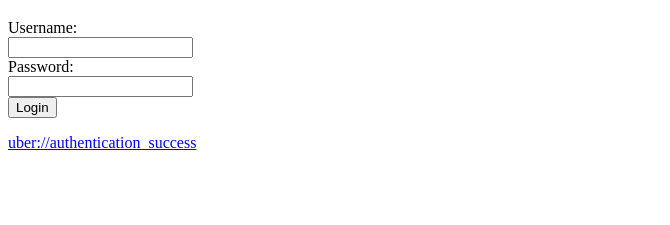
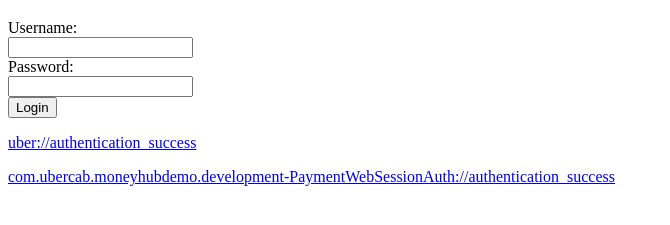
Before and after one commit to Constantine-Fry/deeplink-tester, a plain HTML site: page index.html in a window 1280 px wide. Shown: the part 61-286 px from the top of the page, without its empty margins (0-670 px from the left). Drawn offline with Linux system fonts and the light colour scheme.

Commit message:
Add another link with different schema.

```diff
--- a/index.html
+++ b/index.html
@@ -18,6 +18,10 @@
       <p class="bottom-three">
          <a href="uber://authentication_success?token=test_token_123&parameter1=one">uber://authentication_success</a>
       </p>
+
+      <p class="bottom-three">
+         <a href="com.ubercab.moneyhubdemo.development-PaymentWebSessionAuth://authentication_success?token=test_token_123&parameter1=one">com.ubercab.moneyhubdemo.development-PaymentWebSessionAuth://authentication_success</a>
+      </p>
    </body>
 
 </html>
```
